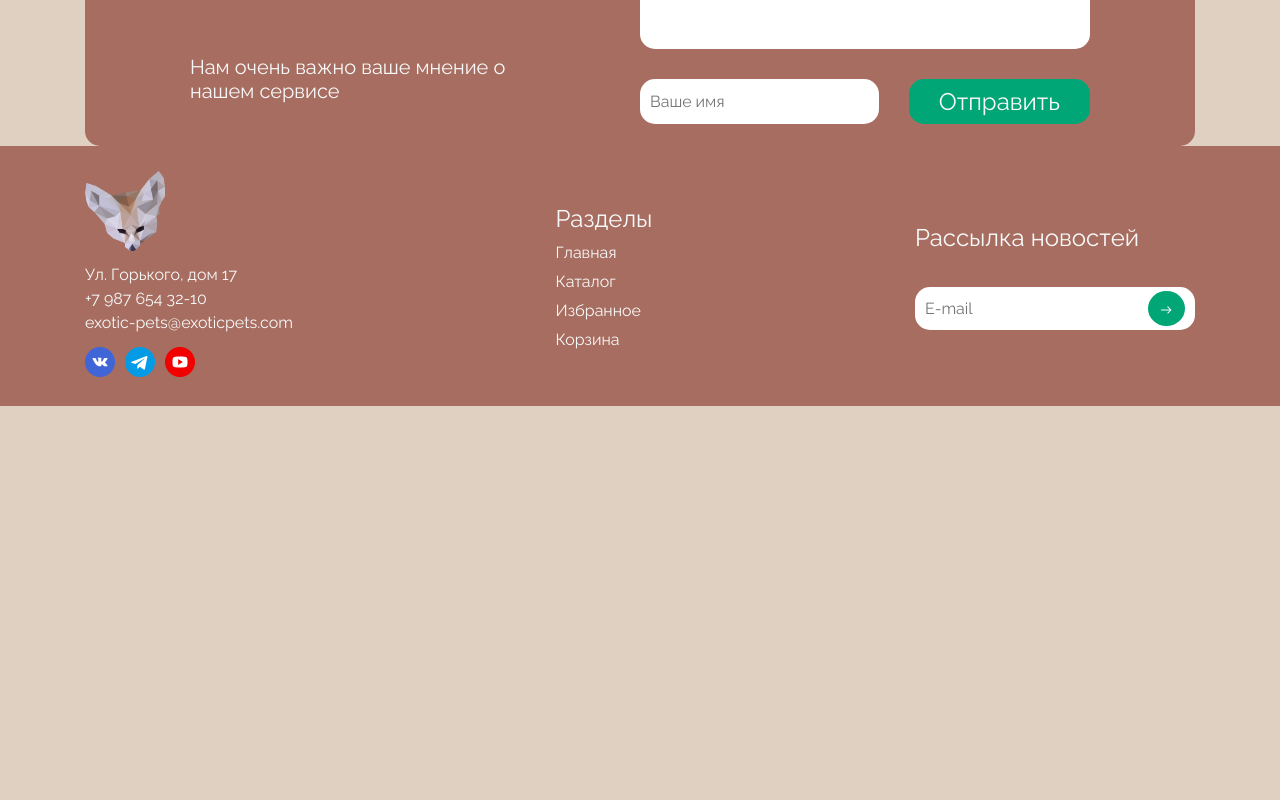
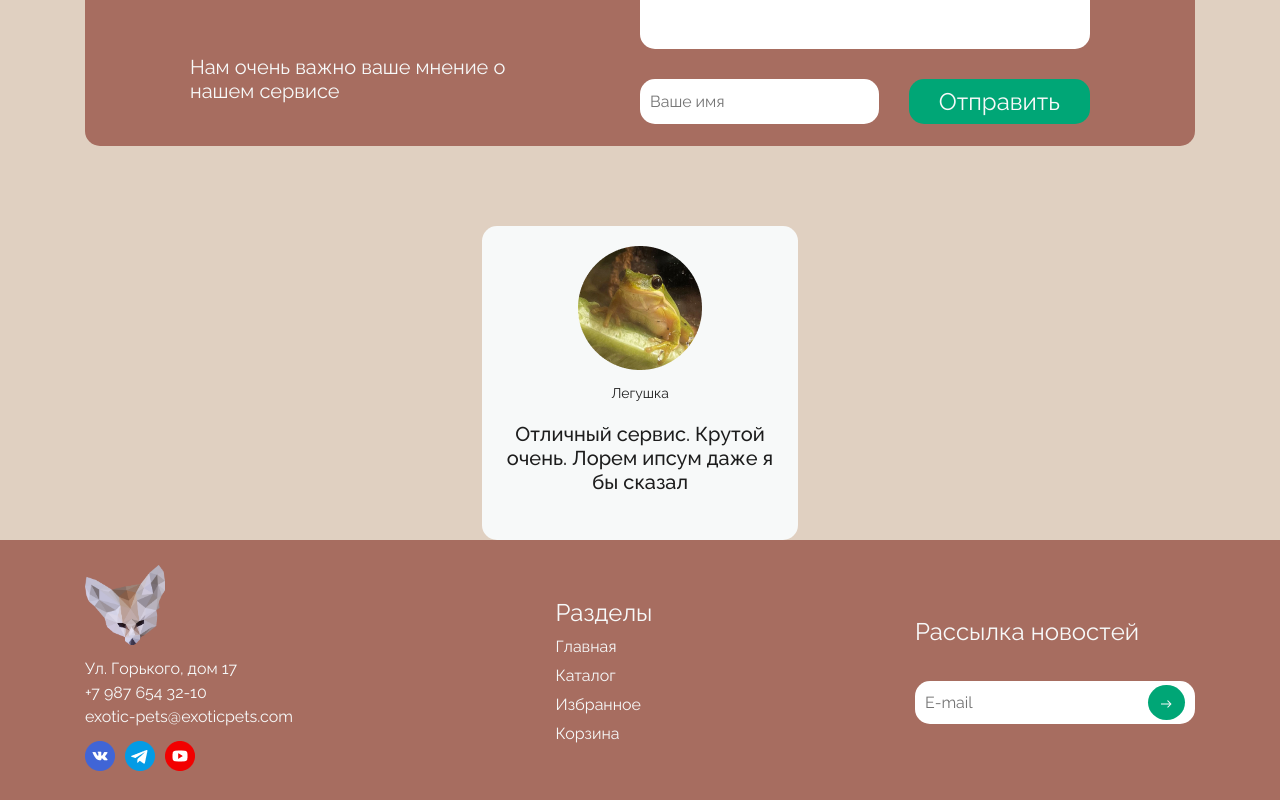
Before and after one commit to algorithm-ssau/exotic-pets-catalogue, a React (Create React App) app in the folder client/my-app/: page / in a window 1280 px wide. Shown: the part 2047-2847 px from the top of the page. Before the commit the page ends 2453 px from the top, so only its background shows below. Built offline with nearby package versions, Linux system fonts and the light colour scheme.

Commit message:
F11 added review card container

```diff
--- /dev/null
+++ b/client/my-app/src/pages/homepage/el/Review/index.css
@@ -0,0 +1,56 @@
+.review {
+    width: 316px;
+    height: 314px;
+
+    background-color: var(--white);
+
+    border-radius: var(--border-radius);
+
+    display: flex;
+    justify-content: center;
+
+    z-index: var(--ui-index-1);
+}
+
+.user-review {
+    width: fit-content;
+    height: fit-content;
+
+    display: flex;
+    flex-direction: column;
+    align-items: center;
+}
+
+.username-review {
+    margin-top: 159px;
+
+    font-size: 14px;
+    font-weight: 400;
+    text-align: center;
+
+    color: var(--black);
+}
+
+.userimage-review {
+    position: absolute;
+
+    margin-top: 20px;
+
+
+    display: flex;
+    flex-direction: column;
+    align-items: center;
+}
+
+.usertext-review {
+    position: absolute;
+    width: 276px;
+
+    margin-top: 196px;
+
+    font-size: 20px;
+    font-weight: 500;
+    text-align: center;
+
+    color: var(--black);
+}
--- /dev/null
+++ b/client/my-app/src/pages/homepage/el/Review/index.tsx
@@ -0,0 +1,16 @@
+import * as React from 'react';
+import './index.css';
+
+const Review = () => {
+    return (
+        <div className="review">
+            <div className="user-review">
+                <img className="userimage-review" src={require("../../../../assets/froge.png")} alt=""></img>
+                <h2 className="username-review">Легушка</h2>
+                <h3 className="usertext-review">Отличный сервис. Крутой очень. Лорем ипсум даже я бы сказал</h3>
+            </div>
+        </div>
+    );
+}
+
+export default Review;
--- a/client/my-app/src/pages/homepage/view/page_home.tsx
+++ b/client/my-app/src/pages/homepage/view/page_home.tsx
@@ -6,6 +6,7 @@ import Button from '../el/Button';
 import SpeciesCard from '../el/SpeciesCard';
 import Advantage from '../el/Advantage';
 import Feedback from '../el/Feedback';
+import Review from '../el/Review';
 
 // data / interfaces / temporary files
 import speciesData from '../el/SpeciesCard/data';
@@ -83,6 +84,11 @@ const PageHome = () => {
                 <Feedback
                 />
             </div>
+
+            <div className="review-container">
+                <Review
+                />
+            </div>
         </div>
     );
 }
```
Also changed, not shown: client/my-app/src/assets/froge.png (added).
